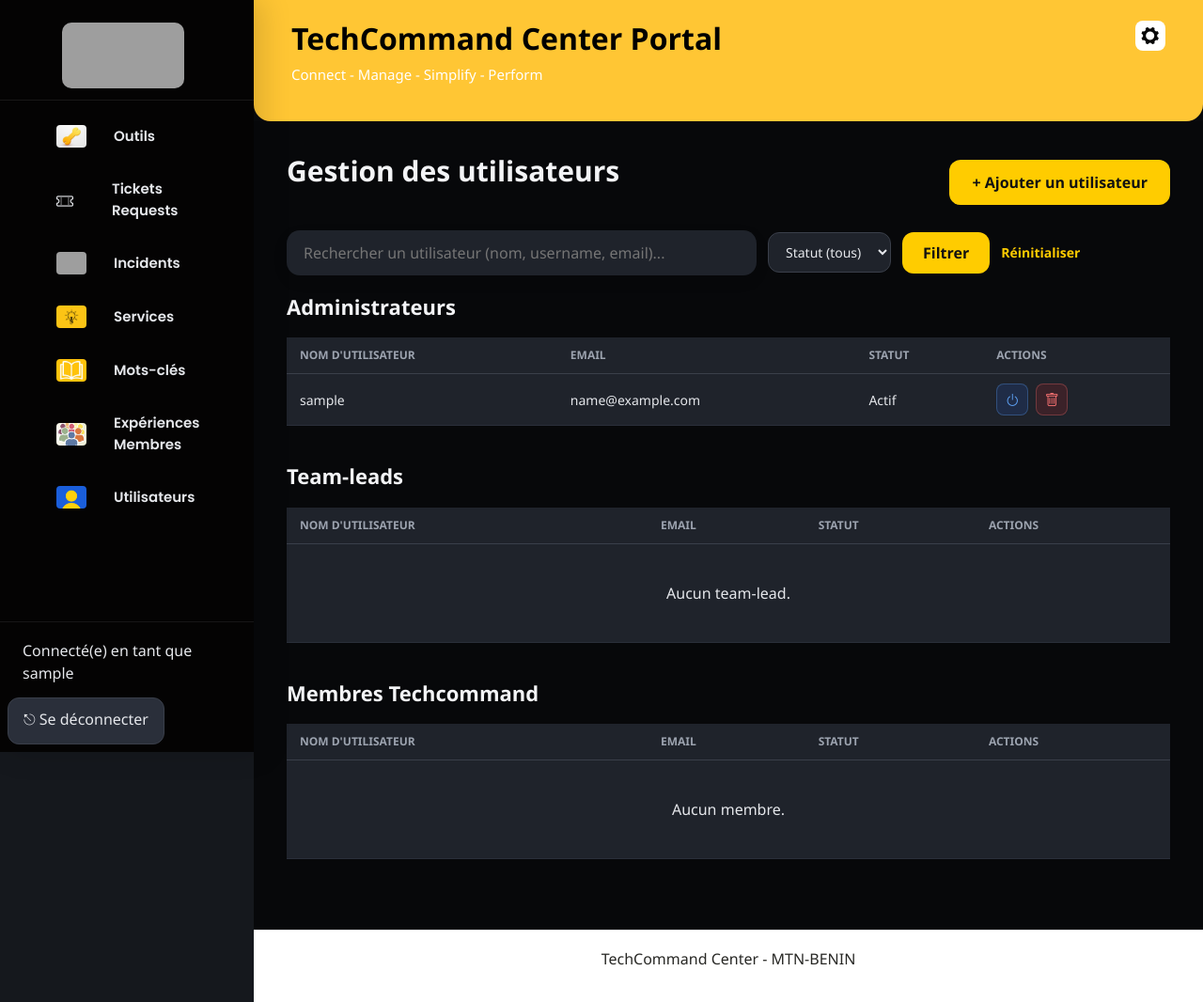
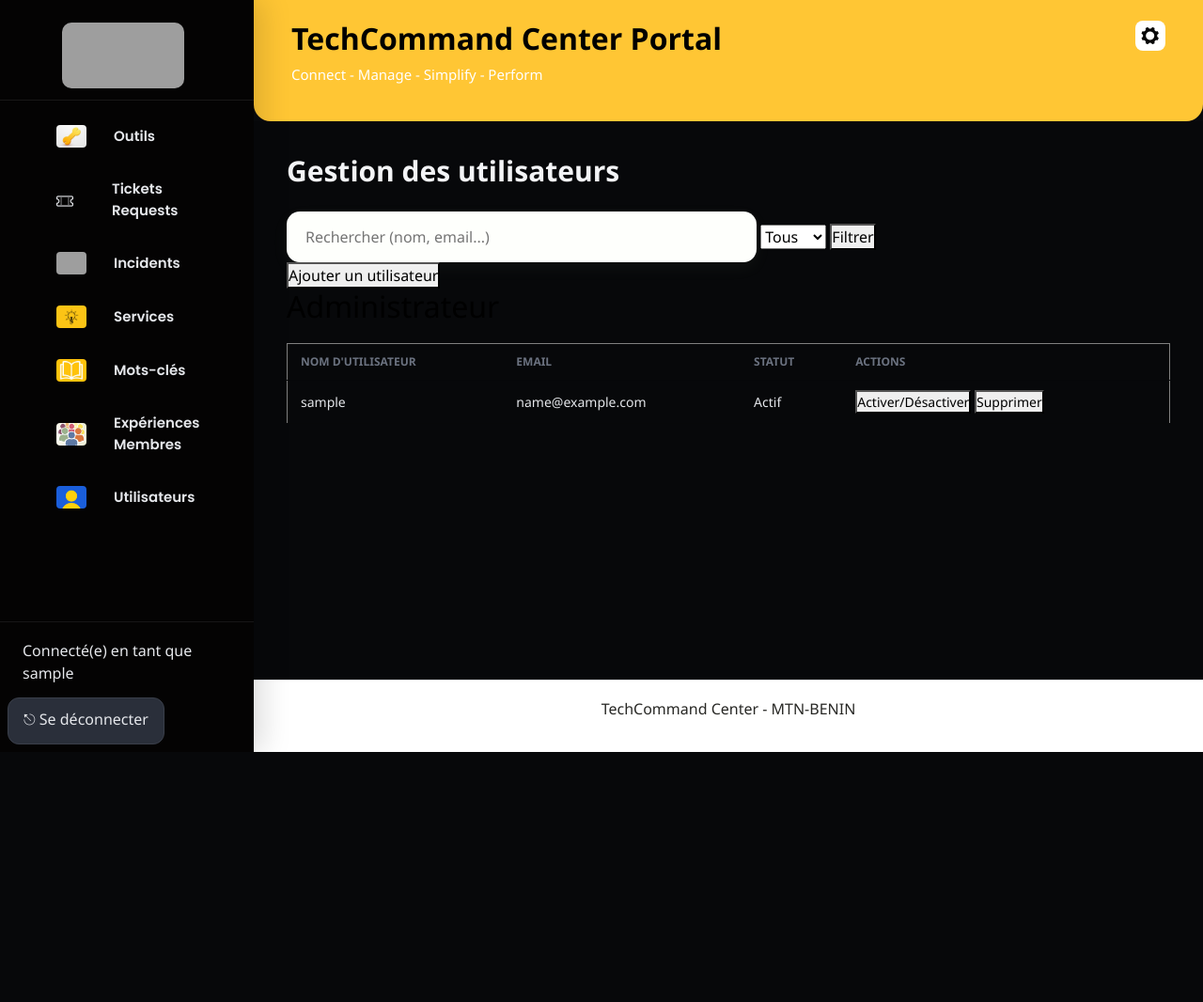
Before and after one commit to segolene21/projet_stage, a Django app: page /utilisateurs/ in a window 1280 px wide. Shown: the whole page at 94% size. After the commit the page ends 800 px from the top, so only its background shows below. Run offline with Django 5.2, Linux system fonts and the light colour scheme; a user stored in the database is signed in; tables that the repository leaves empty hold one stand-in row (values such as "Sample post"); some libraries are stand-ins or nearby versions; grey boxes are pictures that could not be loaded.

Commit message:
Mise a jour de la page utilisateurs

```diff
--- a/opshub/templates/liste-utilisateurs.html
+++ b/opshub/templates/liste-utilisateurs.html
@@ -2,163 +2,68 @@
 {% load static %}
 
 {% block content %}
-    <div class="outils-header">
-        <h1>Gestion des utilisateurs</h1>
-        <button class="btn-primary" onclick="document.getElementById('modale-ajout-utilisateur').style.display='flex'">
-            + Ajouter un utilisateur
-        </button>
+    <h1>Gestion des utilisateurs</h1>
+
+    <form method="get">
+        <input type="text" name="q" value="{{ requete }}" placeholder="Rechercher (nom, email...)">
+        <select name="statut">
+            <option value="" {% if not statut_selectionne %}selected{% endif %}>Tous</option>
+            <option value="actif" {% if statut_selectionne == 'actif' %}selected{% endif %}>Actif</option>
+            <option value="inactif" {% if statut_selectionne == 'inactif' %}selected{% endif %}>Inactif</option>
+        </select>
+        <button type="submit">Filtrer</button>
+    </form>
+
+    <button onclick="document.getElementById('modale-ajout-utilisateur').style.display='block'">
+        Ajouter un utilisateur
+    </button>
+
+    <div id="modale-ajout-utilisateur" style="display:none;">
+        <form id="form-utilisateur" data-url="{% url 'ajouter_utilisateur' %}">
+            {% csrf_token %}
+            <label>Rôle :
+                <select name="role_id" id="select-role">
+                    {% for role in roles %}
+                        <option value="{{ role.id }}">{{ role.get_nom_display }}</option>
+                    {% endfor %}
+                </select>
+            </label><br>
+            <label>Nom d'utilisateur : <input type="text" name="username"></label><br>
+            <label>Prénom : <input type="text" name="first_name"></label><br>
+            <label>Nom : <input type="text" name="last_name"></label><br>
+            <label>Email : <input type="email" name="email"></label><br>
+            <label>Adresse : <input type="text" name="adresse"></label><br>
+            <label>Mot de passe : <input type="password" name="password1"></label><br>
+            <label>Confirmer le mot de passe : <input type="password" name="password2"></label><br>
+            <button type="submit">Créer</button>
+            <button type="button" onclick="document.getElementById('modale-ajout-utilisateur').style.display='none'">Annuler</button>
+        </form>
+        <p id="message-erreur-utilisateur" style="color:red;"></p>
     </div>
 
-    <div id="modale-ajout-utilisateur" class="modal-overlay" style="display:none;">
-        <div class="modal-box">
-            <h2 class="modal-title">Ajouter un utilisateur</h2>
-            <form id="form-utilisateur" data-url="{% url 'ajouter_utilisateur' %}">
-                {% csrf_token %}
-                 <div class="form-group">
-                    <label>Rôle</label>
-                    <select name="role" id="select-role">
-                        <option value="membre">Membre Techcommand</option>
-                        <option value="teamlead">Team-lead</option>
-                        <option value="administrateur">Administrateur</option>
-                    </select>
-                </div>
-                <div class="form-group">
-                    <label>Nom d'utilisateur</label>
-                    <input type="text" name="username">
-                </div>
-                <div class="form-group">
-                    <label>Prénom</label>
-                    <input type="text" name="first_name">
-                </div>
-                <div class="form-group">
-                    <label>Nom</label>
-                    <input type="text" name="last_name">
-                </div>
-                <div class="form-group">
-                    <label>Email</label>
-                    <input type="email" name="email">
-                </div>
-                <div class="form-group">
-                    <label>Adresse</label>
-                    <input type="text" name="adresse">
-                </div>
-                <div class="form-group">
-                    <label>Mot de passe</label>
-                    <input type="password" name="password1">
-                </div>
-                <div class="form-group">
-                    <label>Confirmer le mot de passe</label>
-                    <input type="password" name="password2">
-                </div>
-                <p id="message-erreur-utilisateur" class="error-message"></p>
-                <div class="form-actions">
-                    <button type="button" class="btn-secondary" onclick="document.getElementById('modale-ajout-utilisateur').style.display='none'">Annuler</button>
-                    <button type="submit" class="btn-primary">Créer</button>
-                </div>
-            </form>
-        </div>
-    </div>
-<form method="get" class="filtres-recherche">
-    <input type="text" name="q" value="{{ requete }}" placeholder="Rechercher un utilisateur (nom, username, email)...">
-
-    <select name="statut">
-        <option value="">Statut (tous)</option>
-        <option value="actif" {% if statut_selectionne == "actif" %}selected{% endif %}>Actif</option>
-        <option value="inactif" {% if statut_selectionne == "inactif" %}selected{% endif %}>Inactif</option>
-    </select>
-
-    <button type="submit" class="btn-filtre-submit">Filtrer</button>
-    <a href="{% url 'liste_utilisateurs' %}" class="btn-filtre-reset">Réinitialiser</a>
-</form>
-    <div class="users-section">
-        <h2>Administrateurs</h2>
-        <table>
+    {% for role, utilisateurs in utilisateurs_par_role.items %}
+        <h2>{{ role.get_nom_display }}</h2>
+        <table border="1">
             <thead>
                 <tr><th>Nom d'utilisateur</th><th>Email</th><th>Statut</th><th>Actions</th></tr>
             </thead>
             <tbody>
-                {% for u in administrateurs %}
-                <tr id="user-{{ u.id }}">
-                     <td>{{ u.username }}</td>
-                     <td>{{ u.email }}</td>
-                     <td id="statut-{{ u.id }}">{{ u.is_active|yesno:"Actif,Inactif" }}</td>
-                     <td>
-                        <div class="action-buttons-inline">
-                            <button class="btn-action-icon btn-action-edit" title="Activer / Désactiver statut" aria-label="Activer / Désactiver statut" onclick="toggleStatut({{ u.id }}, '{% url 'toggle_statut_utilisateur' u.id %}')">
-                                <i class="bi bi-power"></i>
-                            </button>
-                            <button class="btn-action-icon btn-action-delete" title="Supprimer" aria-label="Supprimer" onclick="supprimerUtilisateur({{ u.id }}, '{% url 'supprimer_utilisateur' u.id %}')">
-                                <i class="bi bi-trash"></i>
-                            </button>
-                        </div>
-                        </td>
-                    </tr>
-                {% empty %}
-                    <tr><td colspan="4" class="empty-state">Aucun administrateur.</td></tr>
-                {% endfor %}
-            </tbody>
-        </table>
-    </div>
-
-    <div class="users-section">
-        <h2>Team-leads</h2>
-        <table>
-            <thead>
-                <tr><th>Nom d'utilisateur</th><th>Email</th><th>Statut</th><th>Actions</th></tr>
-            </thead>
-            <tbody>
-                {% for u in teamleads %}
+                {% for u in utilisateurs %}
                     <tr id="user-{{ u.id }}">
                         <td>{{ u.username }}</td>
                         <td>{{ u.email }}</td>
                         <td id="statut-{{ u.id }}">{{ u.is_active|yesno:"Actif,Inactif" }}</td>
                         <td>
-                            <div class="action-buttons-inline">
-                            <button class="btn-action-icon btn-action-edit" title="Activer / Désactiver statut" aria-label="Activer / Désactiver statut" onclick="toggleStatut({{ u.id }}, '{% url 'toggle_statut_utilisateur' u.id %}')">
-                                <i class="bi bi-power"></i>
-                            </button>
-                            <button class="btn-action-icon btn-action-delete" title="Supprimer" aria-label="Supprimer" onclick="supprimerUtilisateur({{ u.id }}, '{% url 'supprimer_utilisateur' u.id %}')">
-                                <i class="bi bi-trash"></i>
-                            </button>
-                        </div>
+                            <button onclick="toggleStatut({{ u.id }}, '{% url 'toggle_statut_utilisateur' u.id %}')">Activer/Désactiver</button>
+                            <button onclick="supprimerUtilisateur({{ u.id }}, '{% url 'supprimer_utilisateur' u.id %}')">Supprimer</button>
                         </td>
                     </tr>
                 {% empty %}
-                    <tr><td colspan="4" class="empty-state">Aucun team-lead.</td></tr>
+                    <tr><td colspan="4">Aucun utilisateur avec ce rôle</td></tr>
                 {% endfor %}
             </tbody>
         </table>
-    </div>
-
-    <div class="users-section">
-        <h2>Membres Techcommand</h2>
-        <table>
-            <thead>
-                <tr><th>Nom d'utilisateur</th><th>Email</th><th>Statut</th><th>Actions</th></tr>
-            </thead>
-            <tbody>
-                {% for u in membres %}
-                    <tr id="user-{{ u.id }}">
-                        <td>{{ u.username }}</td>
-                        <td>{{ u.email }}</td>
-                        <td id="statut-{{ u.id }}">{{ u.is_active|yesno:"Actif,Inactif" }}</td>
-                        <td>
-                            <div class="action-buttons-inline">
-                            <button class="btn-action-icon btn-action-edit" title="Activer / Désactiver statut" aria-label="Activer / Désactiver statut" onclick="toggleStatut({{ u.id }}, '{% url 'toggle_statut_utilisateur' u.id %}')">
-                                <i class="bi bi-power"></i>
-                            </button>
-                            <button class="btn-action-icon btn-action-delete" title="Supprimer" aria-label="Supprimer" onclick="supprimerUtilisateur({{ u.id }}, '{% url 'supprimer_utilisateur' u.id %}')">
-                                <i class="bi bi-trash"></i>
-                            </button>
-                        </div>
-                        </td>
-                    </tr>
-                {% empty %}
-                    <tr><td colspan="4" class="empty-state">Aucun membre.</td></tr>
-                {% endfor %}
-            </tbody>
-        </table>
-    </div>
+    {% endfor %}
 {% endblock %}
 
 {% block extra_js %}
--- a/opshub/views.py
+++ b/opshub/views.py
@@ -293,10 +293,11 @@
 # GESTION DES UTILISATEURS
 # ==========================================
 
+@login_required
 @permission_requise(Permission.Code.GERER_UTILISATEURS, is_json=False)
 def liste_utilisateurs(request):
     requete = request.GET.get('q', '')
-    statut = request.GET.get('statut', '')  # 'actif', 'inactif', ou vide
+    statut = request.GET.get('statut', '')
 
     base_qs = Utilisateurs.objects.all()
 
@@ -313,18 +314,17 @@
     elif statut == 'inactif':
         base_qs = base_qs.filter(is_active=False)
 
-    administrateurs = base_qs.filter(role__nom=Role.Nom.ADMINISTRATEUR)
-    teamleads = base_qs.filter(role__nom=Role.Nom.TEAMLEAD)
-    membres = base_qs.filter(role__nom=Role.Nom.MEMBRE_TECHCOMMAND)
+    roles = Role.objects.all()
+    utilisateurs_par_role = {
+        role: base_qs.filter(role=role) for role in roles
+    }
 
     return render(request, 'liste-utilisateurs.html', {
-        'administrateurs': administrateurs,
-        'teamleads': teamleads,
-        'membres': membres,
+        'utilisateurs_par_role': utilisateurs_par_role,
+        'roles': roles,
         'requete': requete,
         'statut_selectionne': statut,
     })
-
 @permission_requise(Permission.Code.GERER_UTILISATEURS)
 def ajouter_utilisateur(request):
     if request.method == 'POST':
```
